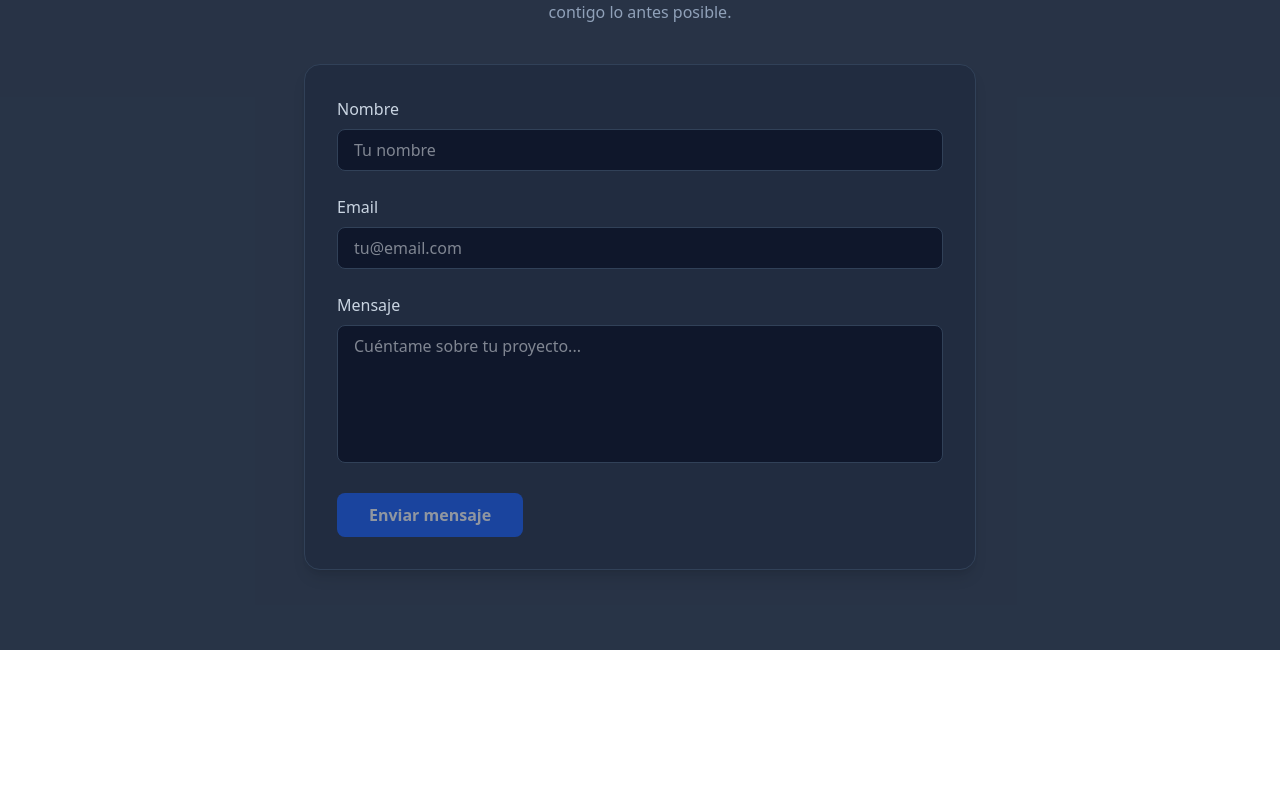
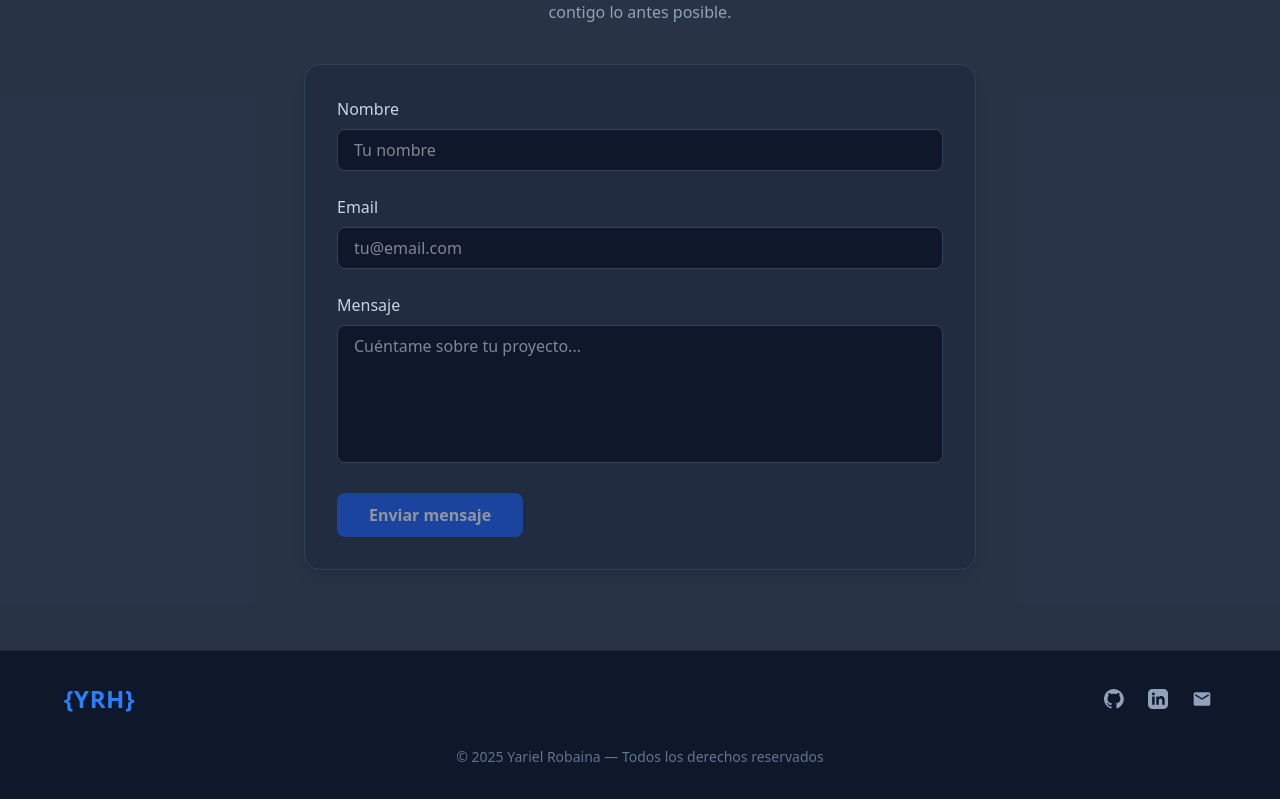
Before and after one commit to Yrobainah/yariel-portfolio, an Angular app: page / in a window 1280 px wide. Shown: the part 3206-4005 px from the top of the page. Before the commit the page ends 3856 px from the top, so only its background shows below. Built offline with nearby package versions, Linux system fonts and the light colour scheme.

Commit message:
feat (footer) integrando footer a onepage

```diff
--- a/src/app/core/components/footer/footer.html
+++ b/src/app/core/components/footer/footer.html
@@ -14,7 +14,7 @@
     <div class="flex gap-4 text-slate-400" aria-label="Redes sociales">
       <!-- GitHub -->
       <a
-        href="https://github.com/Yariel"
+        href="https://github.com/Yrobainah"
         target="_blank"
         rel="noopener noreferrer"
         class="hover:text-blue-400 focus:outline-none focus:ring-2 focus:ring-blue-400 rounded p-1"
@@ -38,7 +38,7 @@
 
       <!-- LinkedIn -->
       <a
-        href="https://www.linkedin.com/in/tuusuario"
+        href="https://www.linkedin.com/in/yariel-robaina-hernández-39512b1a9"
         target="_blank"
         rel="noopener noreferrer"
         class="hover:text-blue-400 focus:outline-none focus:ring-2 focus:ring-blue-400 rounded p-1"
--- a/src/app/features/onepage/onepage.html
+++ b/src/app/features/onepage/onepage.html
@@ -7,3 +7,4 @@
   <app-servicios></app-servicios>
   <app-contact></app-contact>
 </main>
+<app-footer></app-footer>
--- a/src/app/features/onepage/onepage.ts
+++ b/src/app/features/onepage/onepage.ts
@@ -5,10 +5,11 @@ import { About } from '../../sections/about/about';
 import { Projects } from '../../sections/projects/projects';
 import { Servicios } from '../../sections/servicios/servicios';
 import { ContactComponent } from '../../sections/contact/contact';
+import { Footer } from '../../core/components/footer/footer';
 
 @Component({
   selector: 'app-onepage',
-  imports: [Navbar, Home, About, Projects, Servicios, ContactComponent],
+  imports: [Navbar, Home, About, Projects, Servicios, ContactComponent, Footer],
   templateUrl: './onepage.html',
   styleUrl: './onepage.scss',
 })
```
